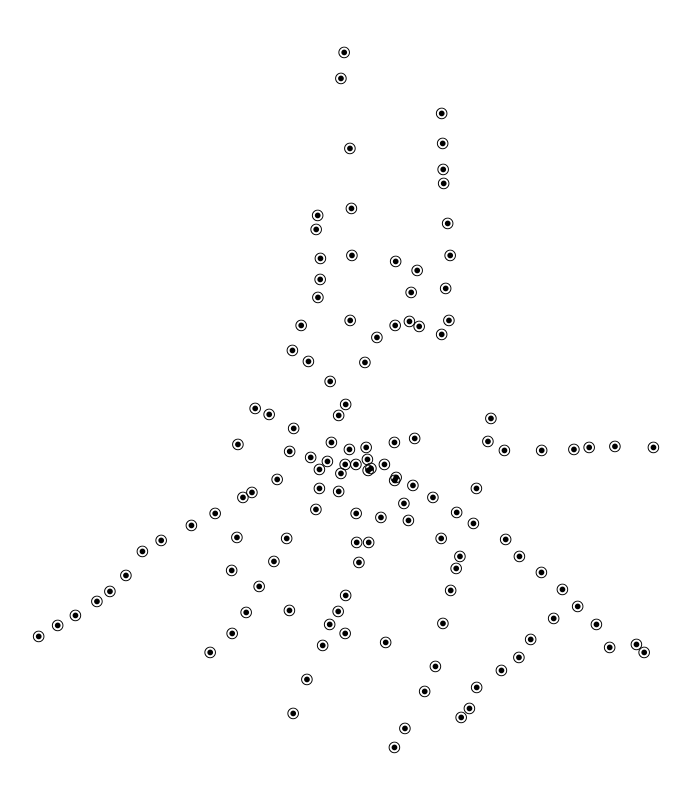
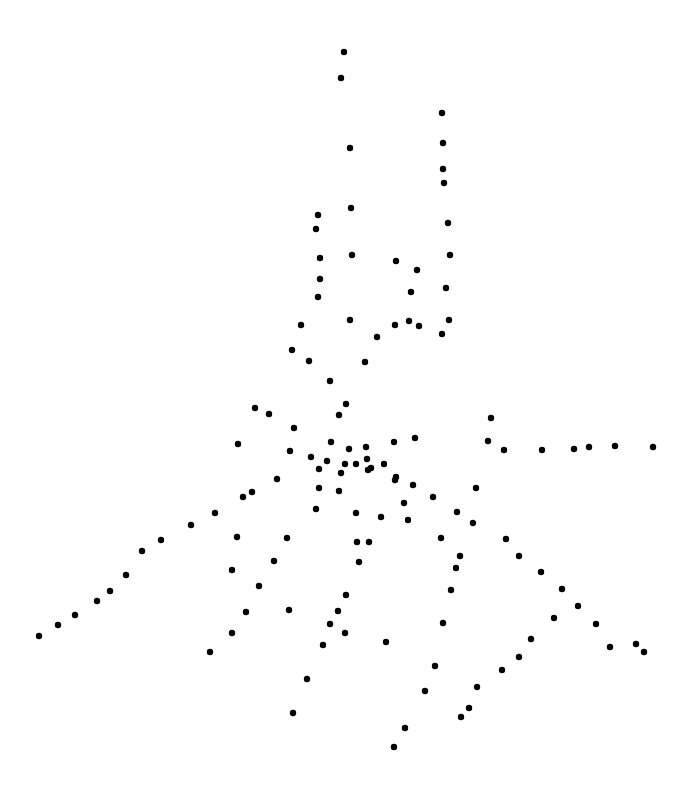
Before and after one commit to WikiDrabinka/mini-tram, a React (Vite) app in the folder mini-tram/: page / in a window 1280 px wide. Shown: the top 792 px of the page, without its empty margins (288-979 px from the left). Built offline with nearby package versions, Linux system fonts and the light colour scheme.

Commit message:
Made stops svg circles

```diff
--- a/mini-tram/src/App.jsx
+++ b/mini-tram/src/App.jsx
@@ -6,10 +6,11 @@ function Stop({props, selected, onClick}) {
   let style = {
     "--lat" : scaleLat(props.geometry.coordinates[1]),
     "--lon" : scaleLon(props.geometry.coordinates[0]),
-    color : selected? "RebeccaPurple": "black"
   }
   return <div className="stop" style={style} onClick={onClick}>
-  <div>⦿</div>
+  <svg viewBox="0 0 100 100" xmlns="http://www.w3.org/2000/svg">
+  <circle cx="50%" cy="50%" r="20" fill={selected? "RebeccaPurple": "black"}></circle>
+  </svg>
   <div className="stop-description">{props.properties.stop_name}</div>
   </div>
 }
--- a/mini-tram/src/index.css
+++ b/mini-tram/src/index.css
@@ -27,6 +27,7 @@ body {
 .route {
   width: var(--map-size);
   height: var(--map-size);
+  z-index: -1;
 }
 
 .stop {
@@ -34,6 +35,12 @@ body {
   top: calc(var(--map-size) * var(--lat));
   left: calc(var(--map-size) * var(--lon));
   transform: translate(-50%, -50%);
+  width: calc(var(--map-size) * 0.02);
+  height: calc(var(--map-size) * 0.02);
+  z-index: 1;
+  & > svg {
+    display: block;
+  }
 }
 
 .stop-description {
```
